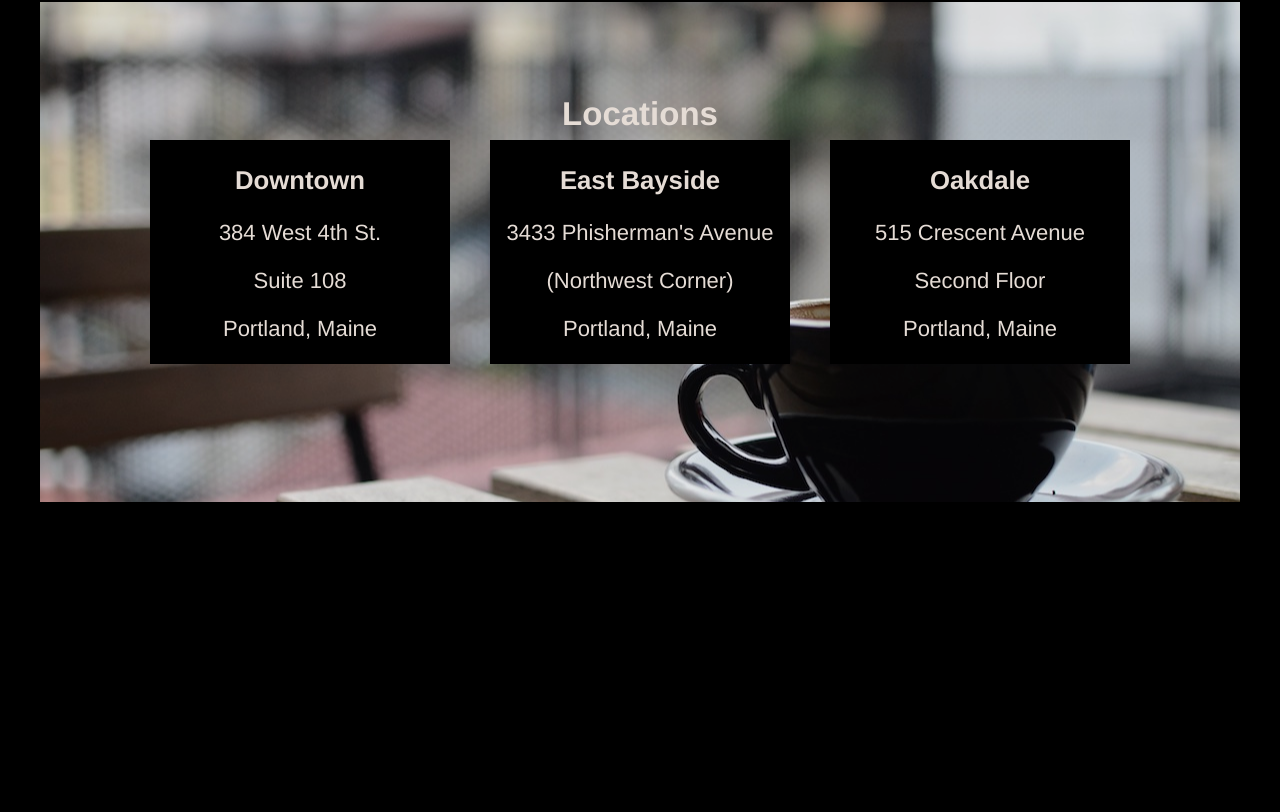
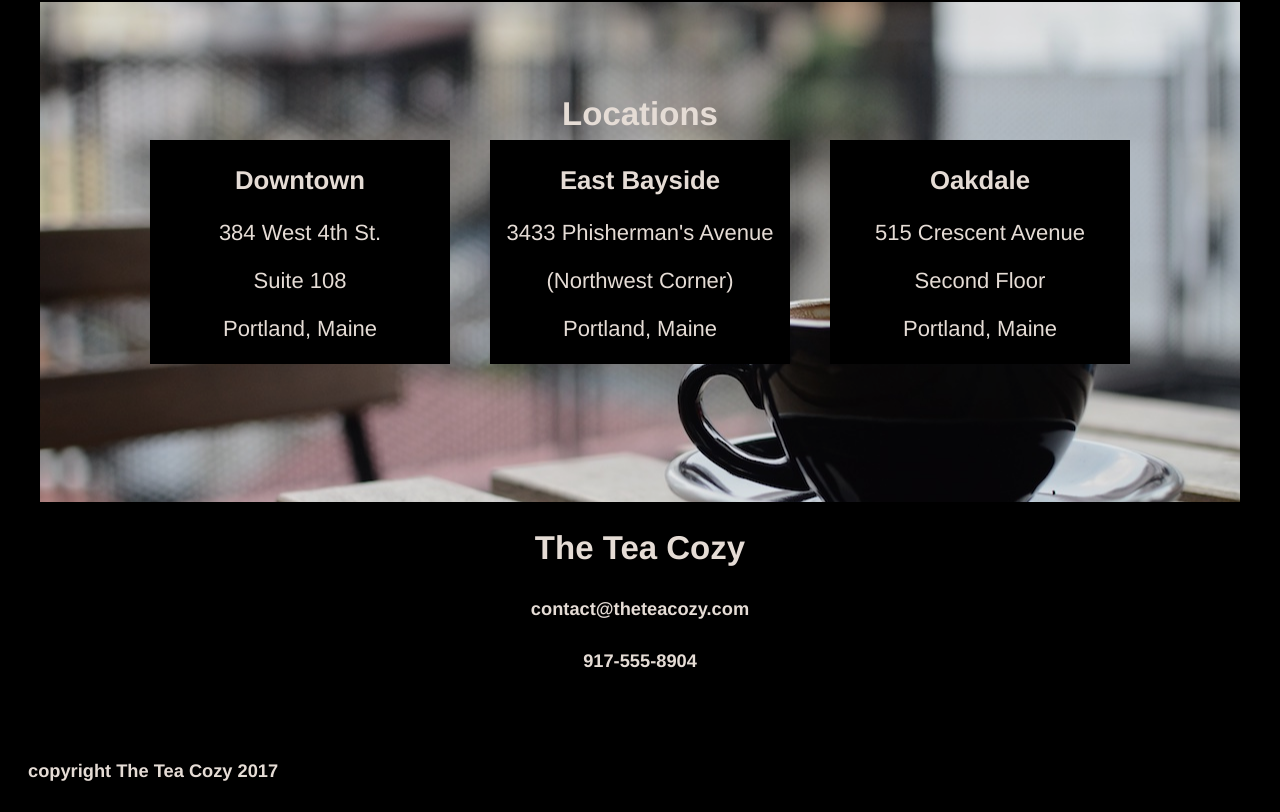
Before and after one commit to mpere107/tea-cozy-ver2, a plain HTML site: page index.html in a window 1280 px wide. Shown: the part 1654-2466 px from the top of the page. Before the commit the page ends 2164 px from the top, so only its background shows below. Drawn offline with Linux system fonts and the light colour scheme.

Commit message:
Add Footer

```diff
--- a/index.html
+++ b/index.html
@@ -88,6 +88,18 @@
       </div>
     </div>
 
+    <footer id="contact">
+      <div class="contact-info">
+      <h2>The Tea Cozy</h2>
+      <h5>contact@theteacozy.com</h5>
+      <h5>917-555-8904</h5>
+      </div>
+
+      <div class="copyright">
+        <h5>copyright The Tea Cozy 2017</h5>
+      </div>
+    </footer>
+
   </body>
 
 
--- a/resources/css/styles.css
+++ b/resources/css/styles.css
@@ -15,9 +15,9 @@
   position: fixed;
   height: 69px;
   width: 99%;
-  /*border-bottom: 1px solid seashell;*/
+  border-bottom: 1px solid seashell;
   background-color: black;
-  border: 1px solid seashell;
+  /*border: 1px solid seashell;*/
   z-index: 2;
 }
 
@@ -147,3 +147,20 @@ a:link {
   margin-left: 40px;
 }
 /*Location END*/
+
+
+/*Contact*/
+#contact {
+
+}
+
+.contact-info {
+  height: 200px;
+  /*border: 1px solid white;*/
+}
+
+.copyright {
+  text-align: left;
+  margin-left: 20px;
+}
+/*Contact END*/
```
